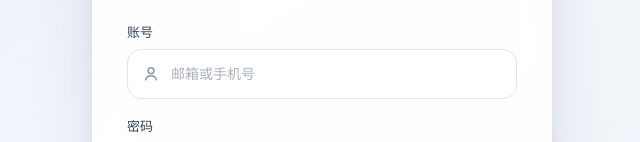
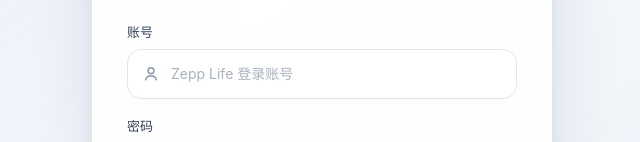
Before and after one commit to DannyWongIsAvailable/Xiaomi-Steps-web, a Vue app: page / in a window 1280 px wide. Shown: the part 255-397 px from the top of the page, without its empty margins (318-958 px from the left). Built offline with nearby package versions, Linux system fonts and the light colour scheme.

Commit message:
修改页面

```diff
--- a/src/components/StepsTool.vue
+++ b/src/components/StepsTool.vue
@@ -132,7 +132,7 @@
               v-model="account"
               type="text"
               autocomplete="username"
-              placeholder="邮箱或手机号"
+              placeholder="Zepp Life 登录账号"
               :disabled="loading"
               @input="resetResult"
             />
```
